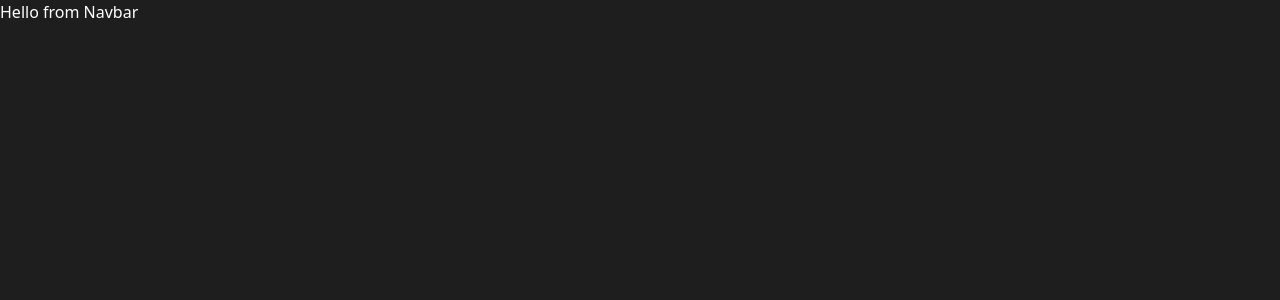
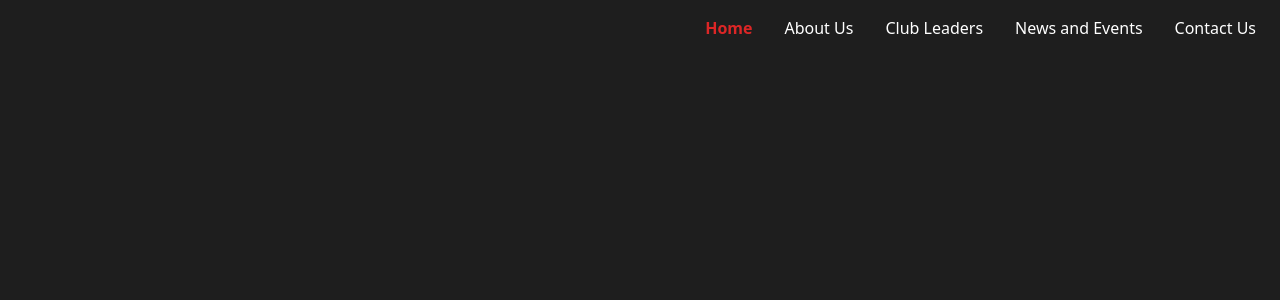
Before and after one commit to Seneca-Software-Developers-Club/ssdc-website, a Next.js app: page / in a window 1280 px wide. Shown: the top 300 px of the page. Built offline with nearby package versions, Linux system fonts and the light colour scheme.

Commit message:
#3 : Navbar (#13)
* Adding navbar component

* matched the coloring of the pages and navbars

* Feat: Update Navbar Component to Center Items

```diff
--- a/components/Navbar.tsx
+++ b/components/Navbar.tsx
@@ -1,3 +1,89 @@
+"use client"; /* executed as client component */
+
+import React, { useState, useEffect } from "react";
+import Link from "next/link";
+import { usePathname } from "next/navigation";
+import { Bars3Icon } from "@heroicons/react/24/outline"; // Import Heroicons
+
+/**
+ * Navbar Component
+ * A responsive navigation bar that supports a dropdown menu for smaller screens.
+ */
 export default function Navbar() {
-  return <h1>Hello from Navbar</h1>;
+  const pathname = usePathname(); // Get the current route pathname
+  const [menuOpen, setMenuOpen] = useState(false); // State to toggle mobile menu
+
+  // Navigation items for the navbar
+  const navItems = [
+    { label: "Home", href: "/" },
+    { label: "About Us", href: "/about" },
+    { label: "Club Leaders", href: "/club-leaders" },
+    { label: "News and Events", href: "/news" },
+    { label: "Contact Us", href: "/contact" },
+  ];
+
+  useEffect(() => {
+    // Close the menu when navigating to a new page
+    setMenuOpen(false);
+  }, [pathname]);
+
+  return (
+    <nav style={{ backgroundColor: "#1e1e1e" }} className="text-white">
+      <div className="container mx-auto flex justify-end items-center py-4 px-4 md:px-6">
+        {/* Hamburger menu button for mobile screens */}
+        <button
+          className="block md:hidden text-white text-2xl mr-4"
+          aria-label="Toggle Menu"
+          onClick={() => setMenuOpen(!menuOpen)}
+        >
+          <Bars3Icon className="h-8 w-8" />
+        </button>
+
+        {/* Desktop navigation menu */}
+        <ul className="hidden md:flex space-x-6 lg:space-x-8 items-center">
+          {navItems.map((item) => (
+            <li key={item.label}>
+              <Link href={item.href} legacyBehavior>
+                <a
+                  className={`transition-colors duration-300 ${
+                    pathname === item.href
+                      ? "text-red-600 font-bold" // Active link styling
+                      : "text-white hover:text-[#ff0000]" // Hover effect styling
+                  }`}
+                >
+                  {item.label}
+                </a>
+              </Link>
+            </li>
+          ))}
+        </ul>
+      </div>
+
+      {/* Mobile dropdown menu */}
+      <div
+        style={{ backgroundColor: "#1c1c1c" }}
+        className={`md:hidden transition-all duration-500 ease-in-out overflow-hidden  ${
+          menuOpen ? "max-h-screen py-4 px-6" : "max-h-0"
+        }`}
+      >
+        <ul className="flex flex-col space-y-4 pl-inherit items-center justify-center h-full">
+          {navItems.map((item) => (
+            <li key={item.label}>
+              <Link href={item.href} legacyBehavior>
+                <a
+                  className={`block transition-colors duration-300 ${
+                    pathname === item.href
+                      ? "text-red-600 font-bold" // Active link styling
+                      : "text-white hover:text-[#ff0000]" // Hover effect styling
+                  }`}
+                >
+                  {item.label}
+                </a>
+              </Link>
+            </li>
+          ))}
+        </ul>
+      </div>
+    </nav>
+  );
 }
```
Also changed, not shown: package.json (+7 -6 lines), 1 other file (tests, documents, lock files or other folders).
